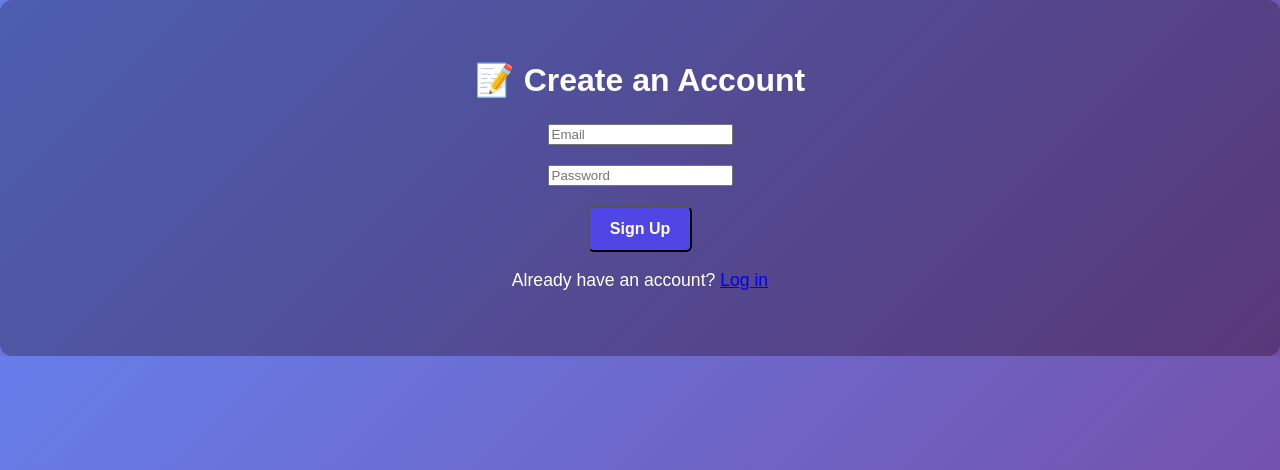
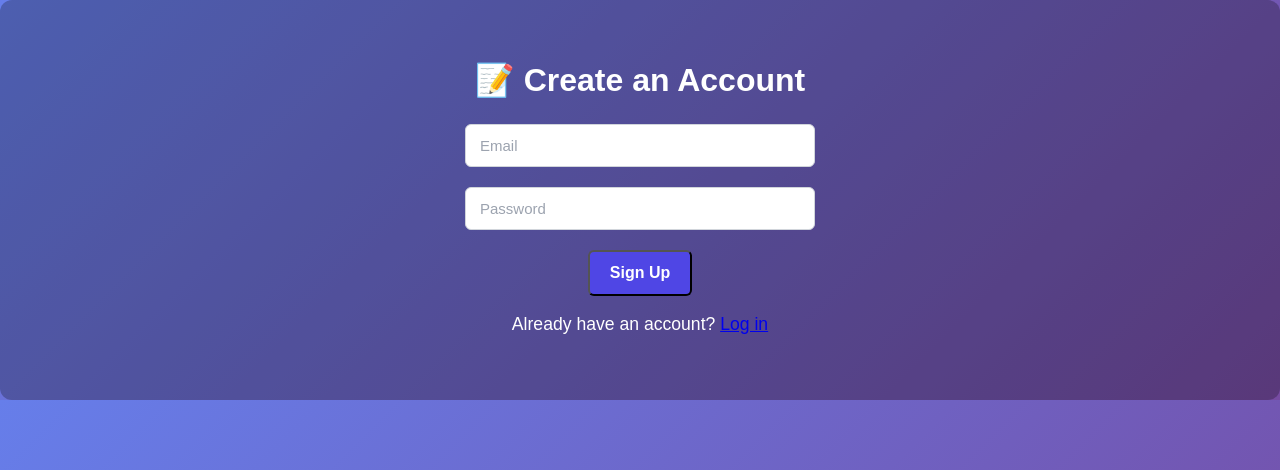
Before and after one commit to Josephlavelle/Grokit.ai, a Flask app: page /signup in a window 1280 px wide. Shown: the top 470 px of the page. Run offline with Flask 3, Linux system fonts and the light colour scheme.

Commit message:
formatting

```diff
--- a/src/static/style.css
+++ b/src/static/style.css
@@ -45,7 +45,6 @@ body {
 .cta:hover {
     background: #edf2f7;
 }
-
 .button-group {
     margin-top: 30px;
     display: flex;
@@ -134,7 +133,6 @@ body {
   font-family: monospace;
   font-size: 14px;
 }
-
 .spinner {
   width: 16px;
   height: 16px;
@@ -153,3 +151,41 @@ body {
 .hidden {
       display: none;
 }
+    /* ---- Modern form inputs ---- */
+.upload-form input[type="email"],
+.upload-form input[type="password"],
+.upload-form input[type="text"] {
+  width: 100%;
+  max-width: 320px;
+  padding: 12px 14px;
+
+  font-size: 15px;
+  color: #111827;
+
+  background-color: #ffffff;
+  border: 1px solid #d1d5db;
+  border-radius: 6px;
+
+  transition: border-color 0.2s ease, box-shadow 0.2s ease;
+}
+
+.upload-form input::placeholder {
+  color: #9ca3af;
+}
+
+
+.upload-form input:focus {
+  outline: none;
+  border-color: #4f46e5;
+  box-shadow: 0 0 0 3px rgba(79, 70, 229, 0.15);
+}
+
+.upload-form label {
+    font-size: 14px;
+    font-weight: 600;
+    color: #374151;
+  }
+
+.upload-form input:hover {
+    border-color: #9ca3af;
+}
--- a/src/templates/index.html
+++ b/src/templates/index.html
@@ -10,6 +10,10 @@
 <h1>Welcome to Groker</h1>
 <p>Get your curated multiple choice study questions here! </p>
 <a class="cta" href="{{ url_for('upload') }}">Get Started</a>
+   <p>
+    Don’t have an account?
+    <a href="{{ url_for('auth.signup') }}">Sign up</a>
+  </p>
 </div>
 </body>
 </html>
```
Lines whose indentation alone changed are shown as unchanged.
